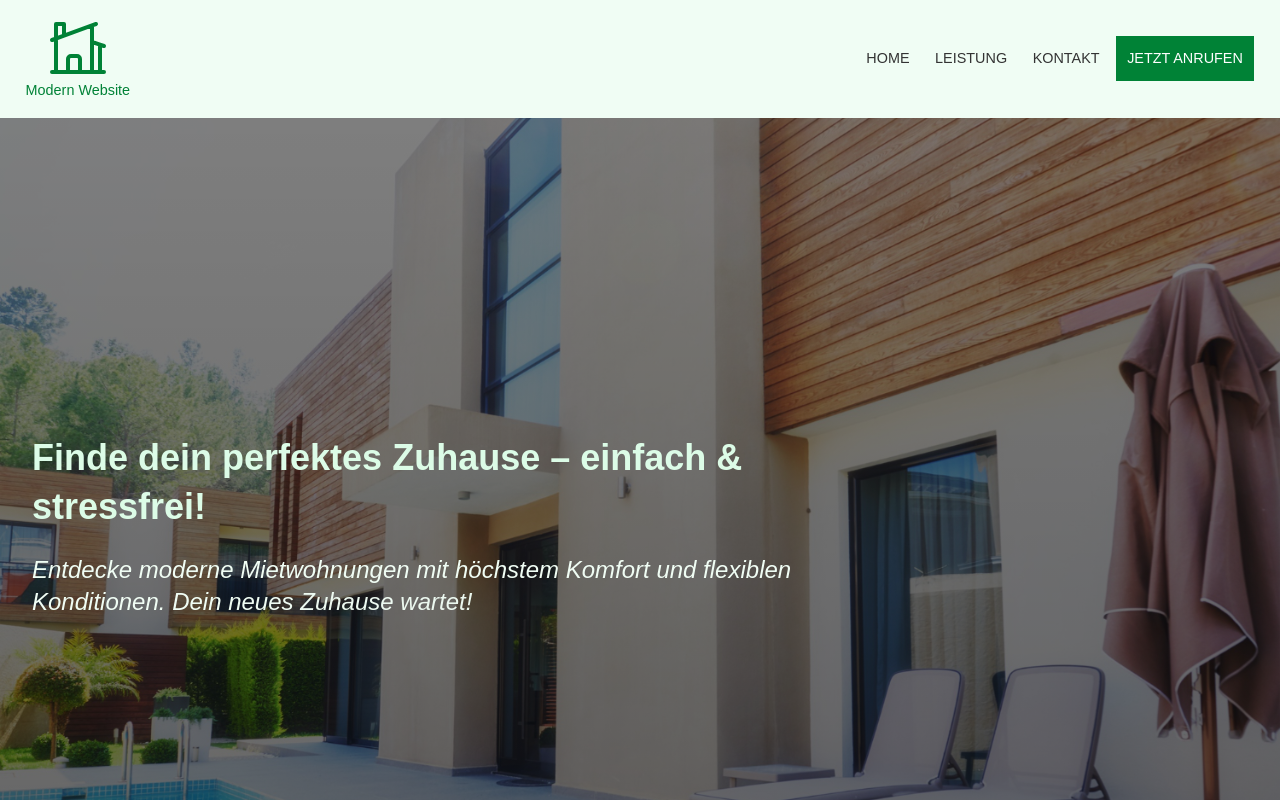
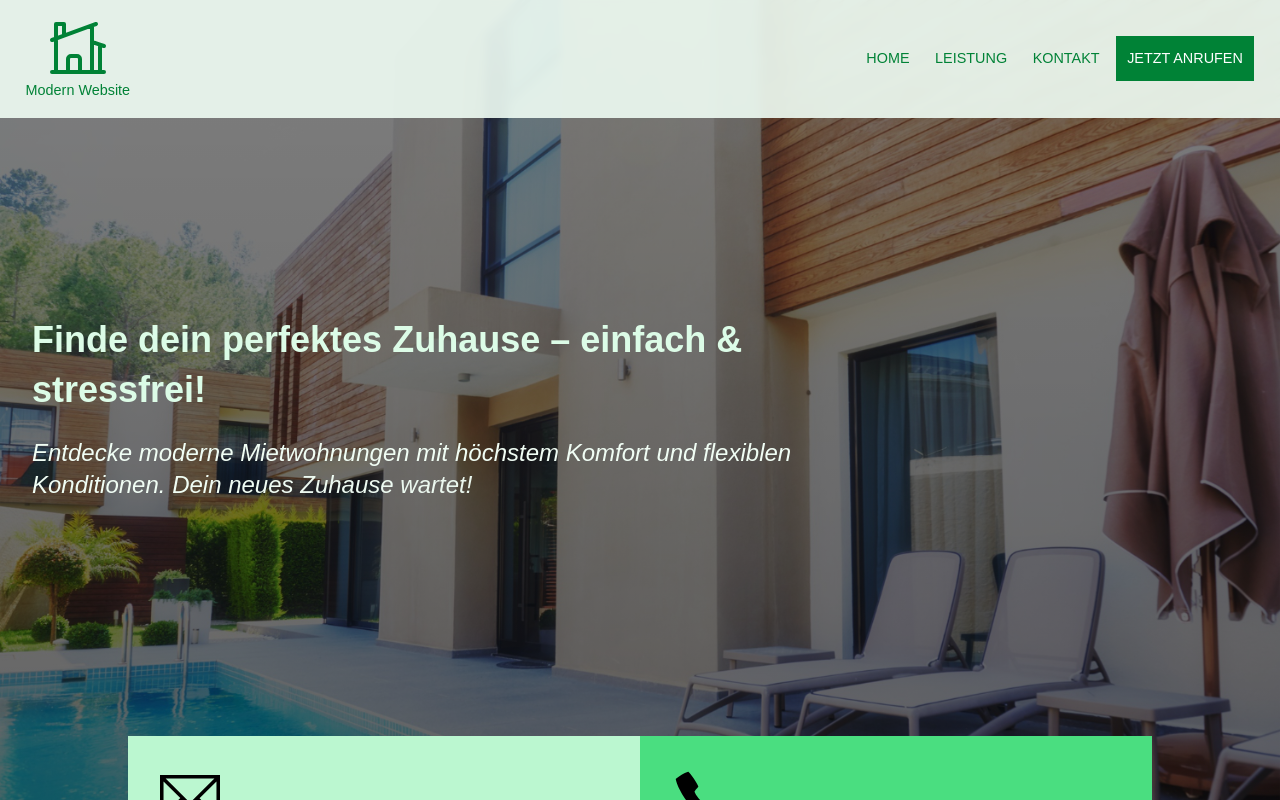
Before and after one commit to bugixtix/modern-website, a Next.js app: page / in a window 1280 px wide. Shown: the top 800 px of the page. Built offline with nearby package versions, Linux system fonts and the light colour scheme.

Commit message:
Update: Style

```diff
--- a/app/globals.css
+++ b/app/globals.css
@@ -4,16 +4,21 @@
 
 :root{
   --options-hover-color:oklch(0.527 0.154 150.069);
-  --options-color:#333333;
+  --options-color:oklch(0.527 0.154 150.069);
   --options-color-secondary:#ffffff;
   --logo-icon-color:oklch(0.527 0.154 150.069);
   --logo-text-color:oklch(0.527 0.154 150.069);
   --default-transition:all ease 800ms;
-  --navbar-menu-bg:beige;
-  --navbar-bg:rgb(240 253 244);
+  --navbar-menu-bg:rgba(240, 253, 244,0.9);
+  --navbar-menu-bg-secondary:rgba(240,253,244,0.8);
+  --navbar-bg:rgba(240, 253, 244,0.9);
+  --navbar-bg-secondary:rgba(240,253,244,0.8);
 }
 *{
 box-sizing: border-box;
+}
+html{
+  overflow-x:hidden;
 }
 body{
   font-family: Arial, Helvetica, sans-serif;
@@ -22,21 +27,27 @@ body{
 
 /* NAVBAR STYLE */
 .Navbar{
-  width: 100%; display: flex; flex-direction: row; align-items: center; position:relative; top: 0;
+  width: 100%; display: flex; flex-direction: row; align-items: center; position:fixed; top: 0; z-index: 30;
 }
 .navbarBody{
-  position:relative;width:100%; display: flex; flex-direction: row; align-items: center; justify-content: space-between; padding: 1rem 1.6rem; background-color: var(--navbar-bg);
+  position:relative;width:100%; display: flex; flex-direction: row; align-items: center; justify-content: space-between; padding: 1rem 1.6rem; background-color: var(--navbar-bg); transition: var(--default-transition); backdrop-filter: blur(4px);
+}
+.navbarBody-scrolled{
+  background-color: var(--navbar-bg-secondary); padding:0.2rem 1.6rem;
 }
 .navbar--logo{
-  display: flex; flex-direction: column ; align-items: center ; justify-content: center ;
+  display: flex; flex-direction: column ; align-items: center ; justify-content: center ; transition: var(--default-transition);
 }
 .logo-icon{
   font-size: 4rem;
-  color: var(--logo-icon-color);
+  color: var(--logo-icon-color); transition: var(--default-transition);
 }
-.logo-text{font-size: 0.9rem;color: var(--logo-text-color);}
+.logo-icon-scrolled{ font-size: 3rem;}
+.logo-text{font-size: 0.9rem;color: var(--logo-text-color); transition: var(--default-transition);}
+.logo-text-scrolled{font-size: 0.7rem;}
 .navbar--options{display: flex; flex-direction: row; align-items: center; justify-content: center; gap: 0.4rem;}
-.navbar--options--sc{display: flex; flex-direction: column;align-items: center; justify-content: center; gap: 0.4rem; position: absolute; width: 100%; top: 7.8rem; left: 0; background-color: var(--navbar-menu-bg); transition: var(--default-transition);}
+.navbar--options--sc{display: flex; flex-direction: column;align-items: center; justify-content: center; gap: 0.4rem; position: absolute; width: 100%; top: 6rem; left: 0; background-color: var(--navbar-menu-bg); transition: var(--default-transition); backdrop-filter: blur(4px); border-top: 2px solid var(--navbar-menu-bg);}
+.navbar--options--sc-scrolled{top:4.4rem; background-color: var(--navbar-menu-bg-secondary);border-top: 2px solid var(--options-hover-color);}
 .show-menu{opacity: 1; transform: scale(1);}
 .hide-menu{opacity: 0; transform: scale(0);}
 .navbar-options{color: var(--options-color); transition: var(--default-transition); padding:0.6rem;}
@@ -51,7 +62,7 @@ body{
 
 /* HERO STYLE*/
 .Hero{
-  width: 100%;height:100vh; display: flex; flex-direction: row; align-items: center; justify-content: center;
+  width: 100%;height:100vh; display: flex; flex-direction: row; align-items: center; justify-content: center; transition: all ease 800ms;
 }
 .heroBody{
   width: 100%; height: 100%; background:        linear-gradient(
@@ -66,6 +77,10 @@ body{
 
 
 @media only screen and (max-width:768px) {
+  /*  */
+  .logo-icon{font-size: 3rem;}
+  .logo-text{font-size: 0.7rem;}
+  /*  */
   .navbar-options{width: 100%; text-align: center;}
 /* HERO */
   .hero--content{width: 100%; padding: 0.8rem;}
```
